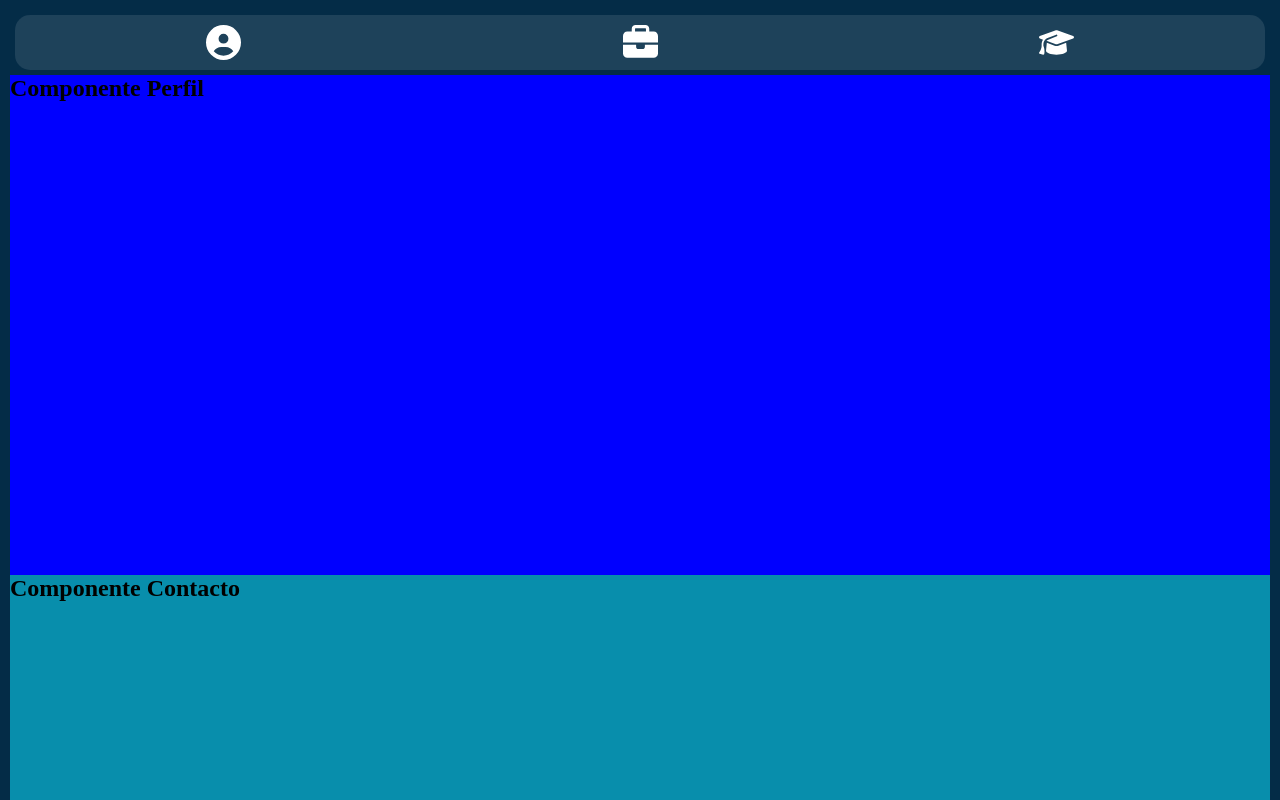
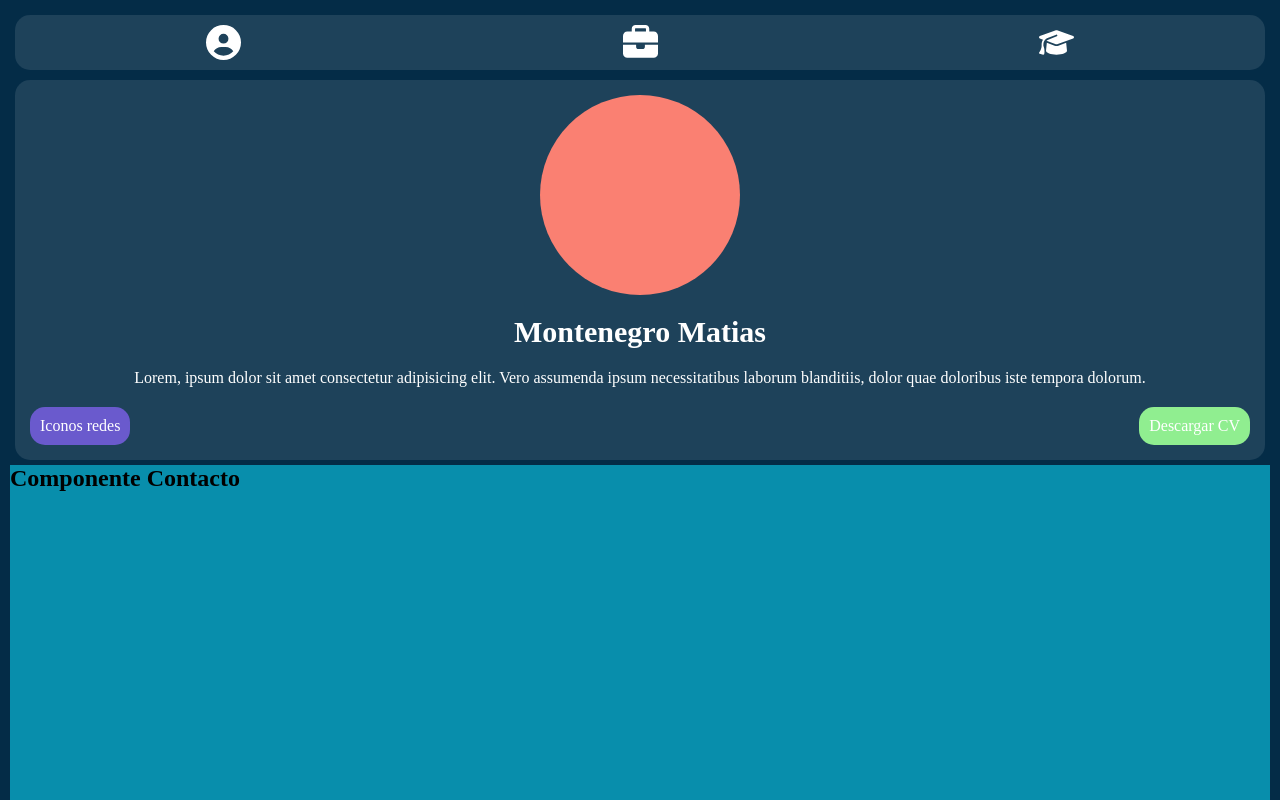
Before and after one commit to MatiasMontenegro08/Portfolio-Personal, a React (Vite) app: page / in a window 1280 px wide. Shown: the top 800 px of the page. Built offline with nearby package versions, Linux system fonts and the light colour scheme.

Commit message:
maquetado simple componente perfil

```diff
--- a/src/App.css
+++ b/src/App.css
@@ -8,3 +8,7 @@ body {
   padding: 10px;
   background-color: #042C47;
 }
+
+main {
+  padding: 5px;
+}
--- a/src/pages/01-perfil/Perfil.jsx
+++ b/src/pages/01-perfil/Perfil.jsx
@@ -3,8 +3,14 @@ import './perfil.css'
 
 const Perfil = () => {
     return (
-        <section className="perfil">
-            <h1>Componente Perfil</h1>
+        <section className="perfil-container">
+            <div className='foto-perfil'><img src="#" alt="" /></div>
+            <h1>Montenegro Matias</h1>
+            <p>Lorem, ipsum dolor sit amet consectetur adipisicing elit. Vero assumenda ipsum necessitatibus laborum blanditiis, dolor quae doloribus iste tempora dolorum.</p>
+            <div className="btn-container">
+                <div className="redes">Iconos redes</div>
+                <div className="btn-cv"><p>Descargar CV</p></div>
+            </div>
         </section>
     )
 }
--- a/src/pages/01-perfil/perfil.css
+++ b/src/pages/01-perfil/perfil.css
@@ -1,5 +1,45 @@
-.perfil{
+.perfil-container {
     width: 100%;
-    height: 500px;
-    background-color: blue;
+    height: auto;
+    background-color: rgb(255, 255, 255, 0.1);
+    border-radius: 15px;
+    padding: 15px;
+    display: flex;
+    flex-direction: column;
+    align-items: center;
+    gap: 20px;
+    color: white;
 }
+
+h1 {
+    font-size: 30px;
+    text-align: center;
+}
+
+.foto-perfil {
+    width: 200px;
+    height: 200px;
+    background-color: salmon;
+    border-radius: 50%;
+}
+
+.btn-container {
+    width: 100%;
+    display: flex;
+    justify-content: space-between;
+    align-items: center;
+}
+
+.redes{
+    width: auto;
+    background-color: slateblue;
+    padding: 10px;
+    border-radius: 15px;
+}
+
+.btn-cv {
+    width: auto;
+    background-color: lightgreen;
+    padding: 10px;
+    border-radius: 15px;
+}
```
Also changed, not shown: 1 other file (tests, documents, lock files or other folders).
